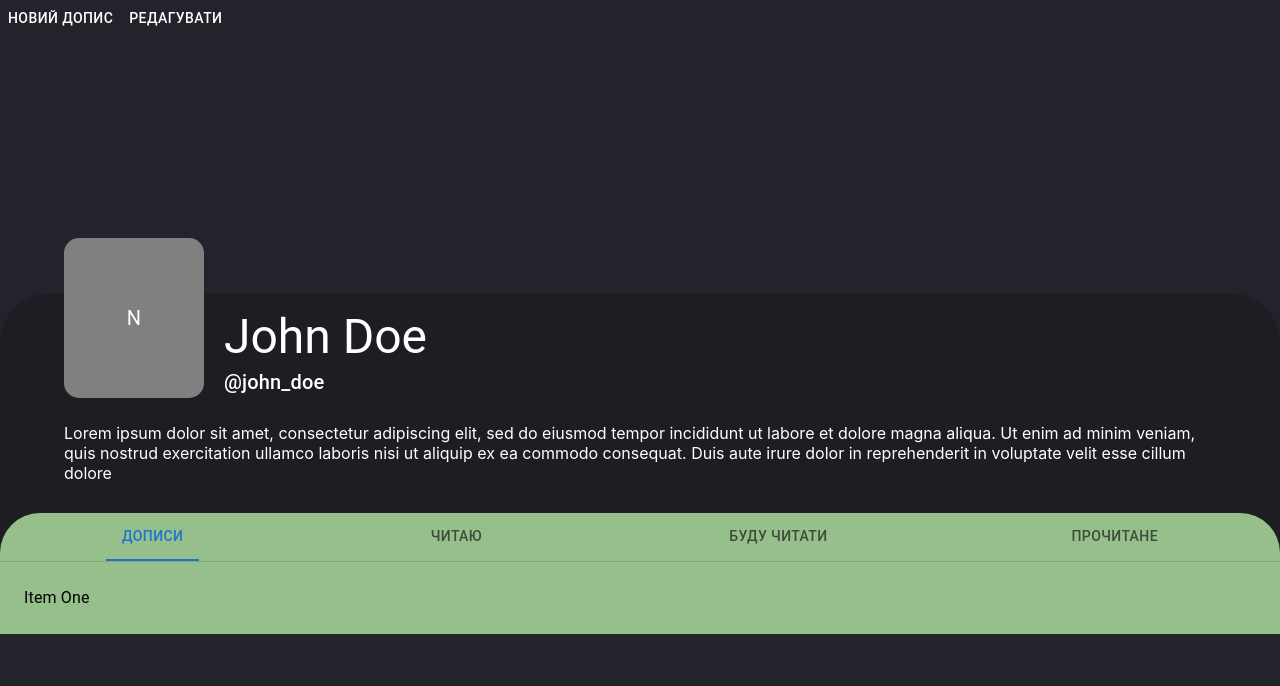
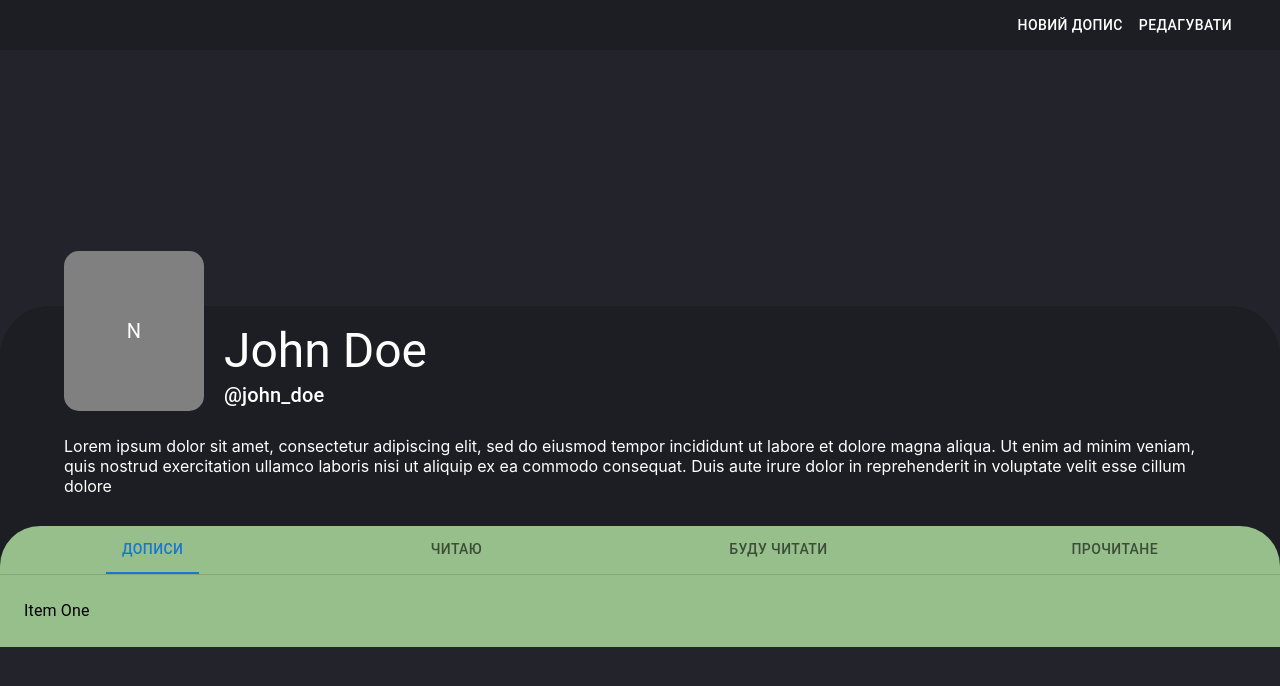
Before and after one commit to bookshelf-team/frontend, a React (Create React App) app: page /pages/userprofile in a window 1280 px wide. Shown: the top 686 px of the page. Built offline with nearby package versions, Linux system fonts and the light colour scheme.

Commit message:
add ProfileEditDialog to userProfile

```diff
--- a/src/components/ProfileEditDialog.js
+++ b/src/components/ProfileEditDialog.js
@@ -37,7 +37,7 @@ export default function ProfileEditDialog() {
 
     return (
         <div>
-            <Button onClick={() => setOpen(true)}>Редагувати профіль</Button>
+            <Button onClick={() => setOpen(true)} sx={{color:"white", marginRight:"40px"}}>Редагувати</Button>
 
             <Dialog open={open} onClose={handleClose}>
                 <DialogTitle>Редагування профілю</DialogTitle>
--- a/src/pages/userProfile.js
+++ b/src/pages/userProfile.js
@@ -9,6 +9,7 @@ import Tab from '@mui/material/Tab';
 import Box from '@mui/material/Box';
 import { Avatar } from '@mui/material';
 import Button from '@mui/material/Button';
+import ProfileEditDialog from '../components/ProfileEditDialog';
 
 
 export default function UserProfile() {
@@ -58,9 +59,9 @@ function a11yProps(index) {
                     height:'100%',
                     backgroundColor:'#23232B',
                     }}>
-            <header>
+            <header className='profile-header'>
                 <Button variant="text" sx={{color:"white", }} >Новий допис</Button>
-                <Button variant="text" sx={{color:"white", marginRight:"40px"}}>Редагувати</Button>
+                <ProfileEditDialog></ProfileEditDialog>
             </header>
             <Box sx={{  width: '100%',
                         height:'100%',
```
